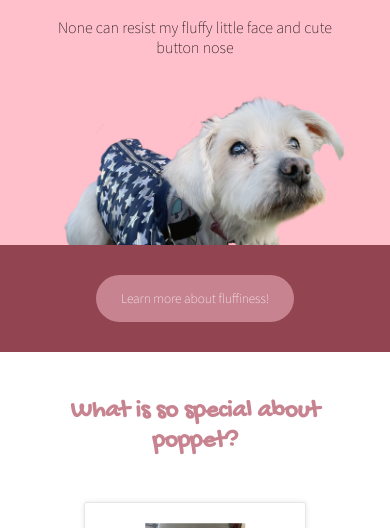
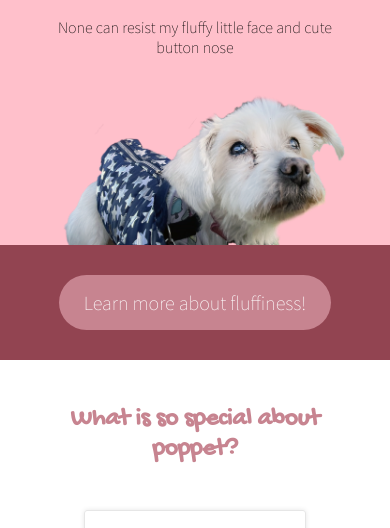
Before and after one commit to Gumboots1993/landing, a plain HTML site: page index.html in a window 390 px wide. Shown: the part 236-764 px from the top of the page. Drawn offline with Linux system fonts and the light colour scheme; a web font is replaced by a local one.

Commit message:
made font larger on phone view

```diff
--- a/css/style.css
+++ b/css/style.css
@@ -177,4 +177,8 @@ div {
   h2 {
     line-height: 30px;
   }
+
+  .button {
+    font-size:20px;
+  }
 }
```
